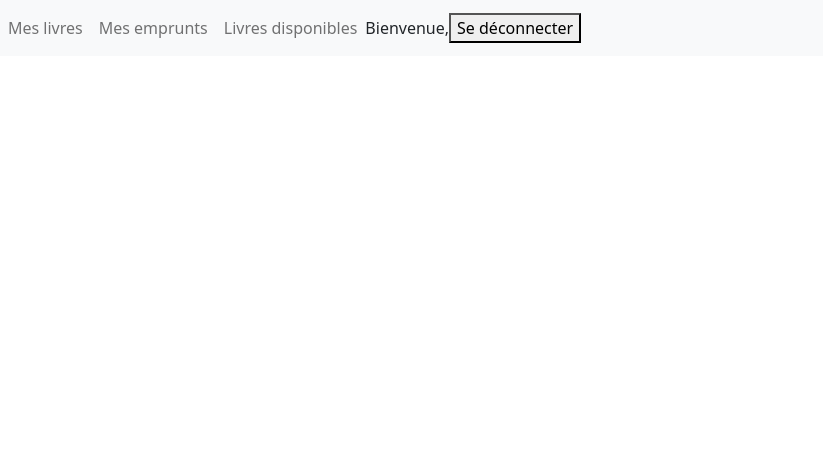
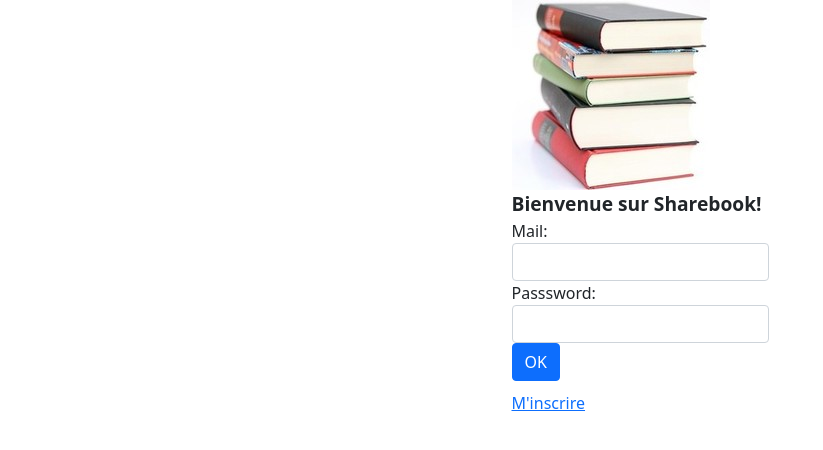
Before and after one commit to smaestri/sharebook-042022, a React (Create React App) app in the folder frontend/my-app/: page / in a window 1280 px wide. Shown: the top 450 px of the page, without its empty margins (0-823 px from the left). Built offline with nearby package versions, Linux system fonts and the light colour scheme.

Commit message:
Session 129 - Conditionnement header

```diff
--- a/frontend/my-app/src/App.js
+++ b/frontend/my-app/src/App.js
@@ -1,5 +1,5 @@
 import React from 'react'
-import { Route, Routes } from 'react-router-dom'
+import { Route, Routes, Navigate } from 'react-router-dom'
 import AddBook from './AddBook';
 import AddUser from './AddUser';
 import ListBooks from './ListBooks'
@@ -16,7 +16,7 @@ function App() {
 
   return (
     <div>
-      <Header userInfo={userInfo}/>
+      {userInfo && <Header userInfo={userInfo} setUserInfo={setUserInfo} />}
       <div className="App">
         <Routes>
           <Route path="listBooks" element={<ListBooks />} />
@@ -26,6 +26,7 @@ function App() {
           <Route path="myBorrows" element={<MyBorrows />} />
           <Route path="login" element={<Login />} />
           <Route path="addUser" element={<AddUser setUserInfo={setUserInfo}/>} />
+          <Route path="*" element={<Login />} />
         </Routes>
       </div>
     </div>
--- a/frontend/my-app/src/Header.js
+++ b/frontend/my-app/src/Header.js
@@ -1,11 +1,12 @@
 import { Link, useNavigate } from "react-router-dom";
 import axios from 'axios';
 
-export default function Header({ userInfo }) {
+export default function Header({ userInfo, setUserInfo }) {
     const history = useNavigate();
     const signout = () => {
         axios.post('/logout').then(response => {
             history('/login')
+            setUserInfo(null)
         })
     }
 
```
